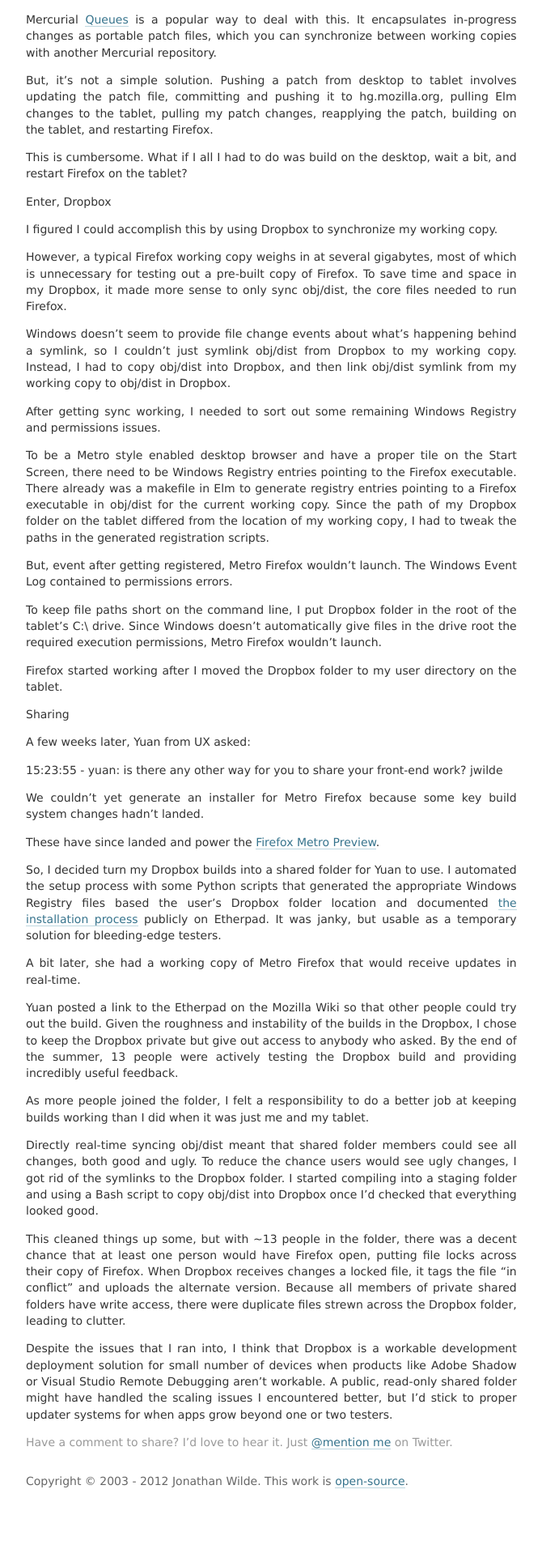
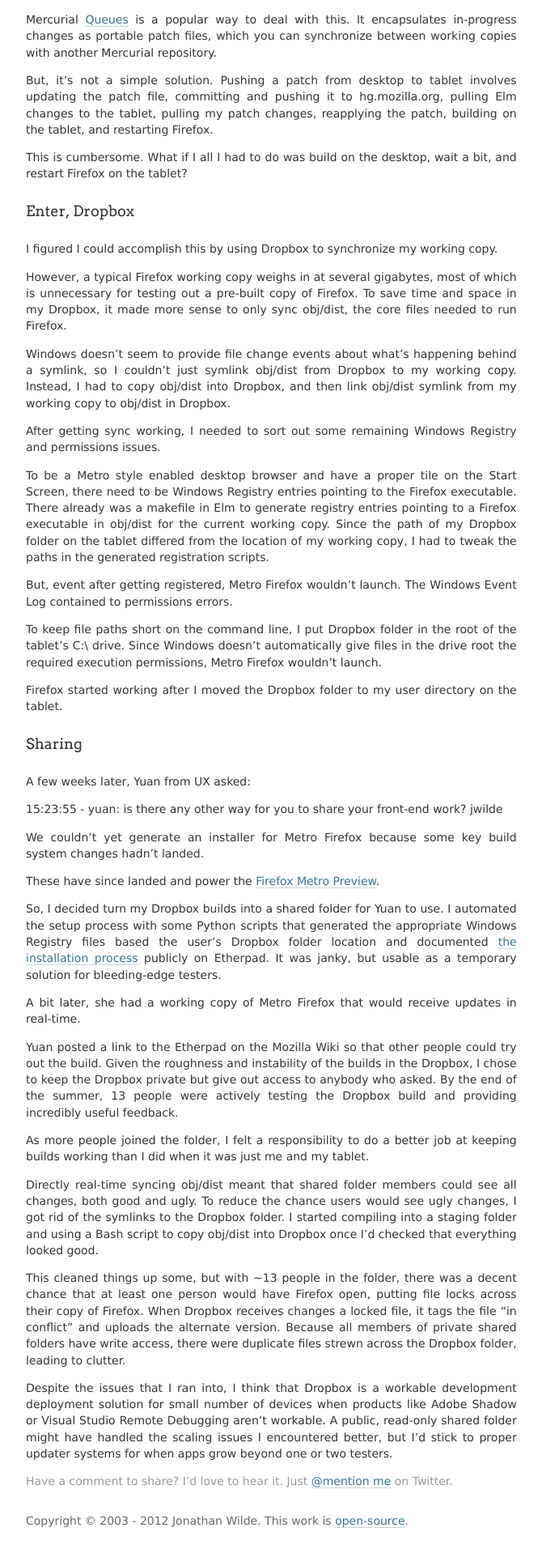
Before and after one commit to hellojwilde/hellojwilde.github.io, a Jekyll site: the page built from _posts/2012-11-20-app-deployment-dropbox.md, in a window 1280 px wide. Shown: the part 725-2638 px from the top of the page at 81% size, without its empty margins (398-1068 px from the left). Built offline with Jekyll 4.4.1, drawn with Linux system fonts in a browser that asks for light colours; nearby versions of some CDN libraries; before the commit the page ends 2606 px from its top, so only the background shows below that.

Commit message:
Fixing headings.

```diff
--- a/_posts/2012-11-20-app-deployment-dropbox.md
+++ b/_posts/2012-11-20-app-deployment-dropbox.md
@@ -24,7 +24,7 @@
 
 This is cumbersome. What if I all I had to do was build on the desktop, wait a bit, and restart Firefox on the tablet?
 
-# Enter, Dropbox
+## Enter, Dropbox
 
 I figured I could accomplish this by using Dropbox to synchronize my working copy.
 
@@ -42,7 +42,7 @@
 
 Firefox started working after I moved the Dropbox folder to my user directory on the tablet.
 
-# Sharing
+## Sharing
 
 A few weeks later, Yuan from UX asked:
 
```
